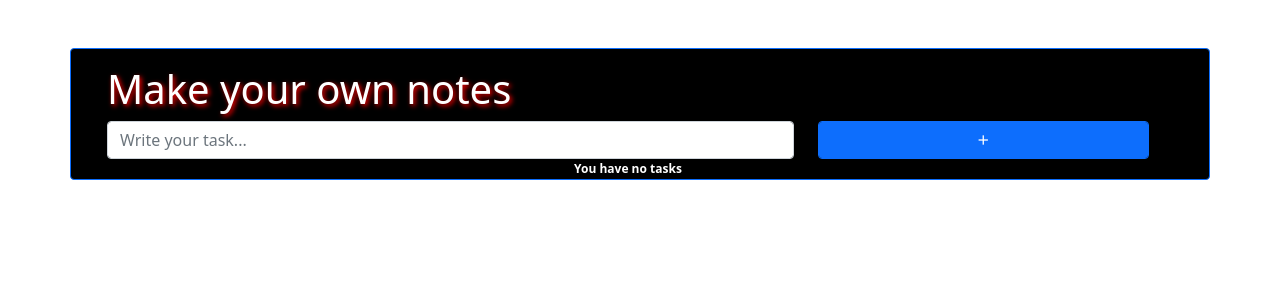
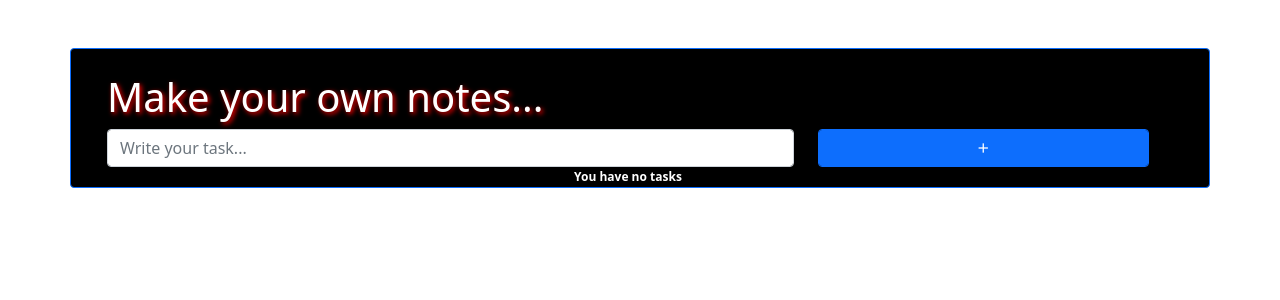
Before and after one commit to Aathityaa18/To-Do-App, a React (Create React App) app: page / in a window 1280 px wide. Shown: the top 300 px of the page. Built offline with nearby package versions, Linux system fonts and the light colour scheme.

Commit message:
Update todo.js

```diff
--- a/src/components/todo.js
+++ b/src/components/todo.js
@@ -32,7 +32,7 @@ export default function Todo() {
   }
   return (
     <div className="container row">
-      <h1 className="mt-3 text-white">Make your own notes</h1>
+      <h1 className="mt-4 text-white">Make your own notes...</h1>
       <div className="col-8">
         <input
           name="task"
```
